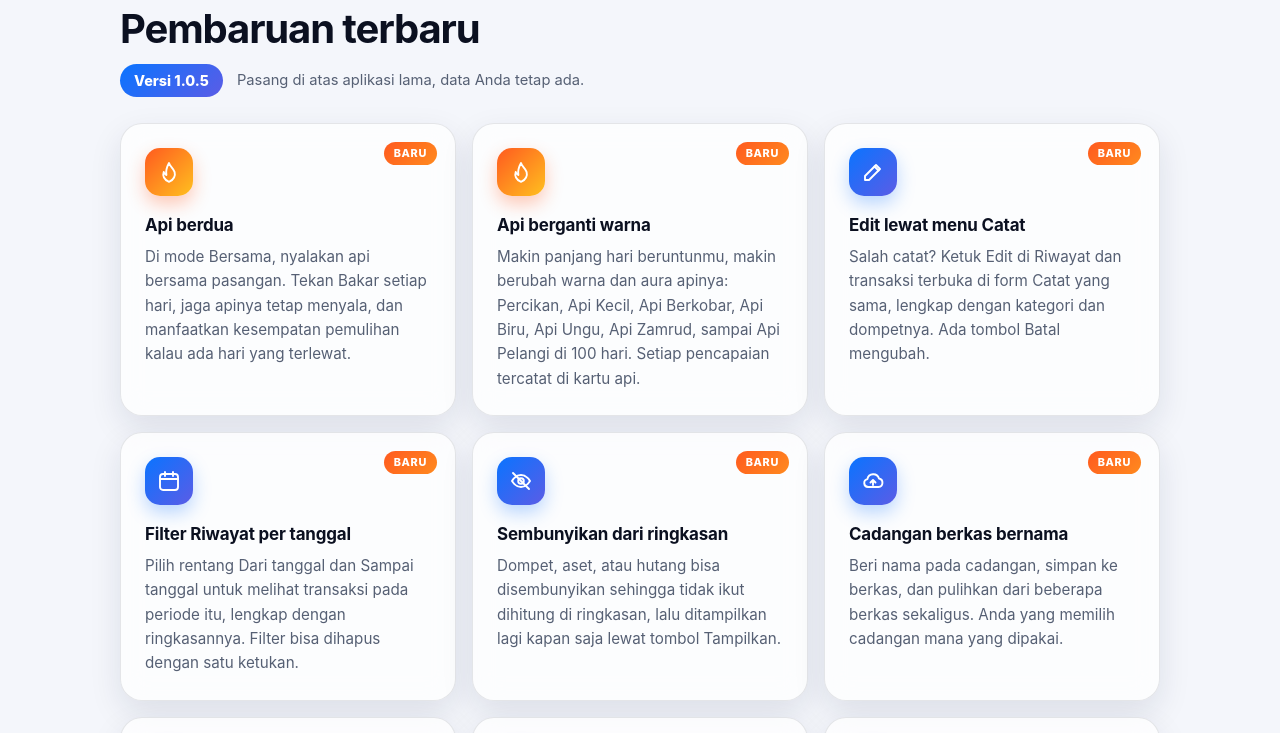
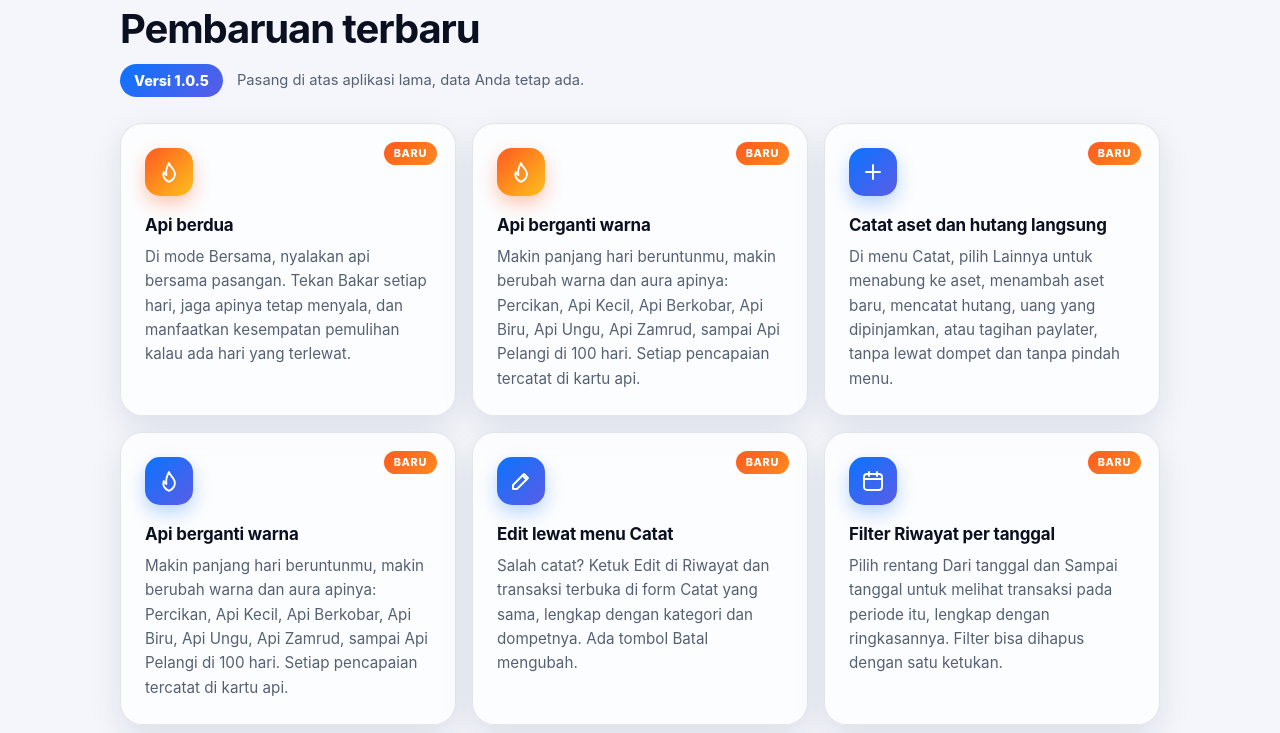
Before and after one commit to Randteritorial/batas-jajan-info, a plain HTML site: page index.html in a window 1280 px wide. Shown: the part 951-1684 px from the top of the page. Drawn offline with Linux system fonts and the light colour scheme; no server answers.

Commit message:
Add files via upload

```diff
--- a/index.html
+++ b/index.html
@@ -268,6 +268,8 @@ footer .fl{display:flex;gap:18px;flex-wrap:wrap}
     <div class="grid">
       <article class="card lift"><span class="tag">BARU</span><span class="ico fire"><svg viewBox="0 0 24 24"><path d="M12 3c.8 3.4 4.5 5.2 5.6 9 1 3.5-.6 8-5.6 9.8C7 20 5.4 15.5 6.7 12c.5 1.4 1.5 2.5 2.7 3-.7-3.5.4-8 2.6-12z"/></svg></span><h3>Api berdua</h3><p>Di mode Bersama, nyalakan api bersama pasangan. Tekan Bakar setiap hari, jaga apinya tetap menyala, dan manfaatkan kesempatan pemulihan kalau ada hari yang terlewat.</p></article>
       <article class="card lift"><span class="tag">BARU</span><span class="ico fire"><svg viewBox="0 0 24 24"><path d="M12 3c.8 3.4 4.5 5.2 5.6 9 1 3.5-.6 8-5.6 9.8C7 20 5.4 15.5 6.7 12c.5 1.4 1.5 2.5 2.7 3-.7-3.5.4-8 2.6-12z"/></svg></span><h3>Api berganti warna</h3><p>Makin panjang hari beruntunmu, makin berubah warna dan aura apinya: Percikan, Api Kecil, Api Berkobar, Api Biru, Api Ungu, Api Zamrud, sampai Api Pelangi di 100 hari. Setiap pencapaian tercatat di kartu api.</p></article>
+      <article class="card lift"><span class="tag">BARU</span><span class="ico"><svg viewBox="0 0 24 24"><path d="M12 5v14M5 12h14"/></svg></span><h3>Catat aset dan hutang langsung</h3><p>Di menu Catat, pilih Lainnya untuk menabung ke aset, menambah aset baru, mencatat hutang, uang yang dipinjamkan, atau tagihan paylater, tanpa lewat dompet dan tanpa pindah menu.</p></article>
+      <article class="card lift"><span class="tag">BARU</span><span class="ico"><svg viewBox="0 0 24 24"><path d="M12 3c.8 3.4 4.5 5.2 5.6 9 1 3.5-.6 8-5.6 9.8C7 20 5.4 15.5 6.7 12c.5 1.4 1.5 2.5 2.7 3-.7-3.5.4-8 2.6-12z"/></svg></span><h3>Api berganti warna</h3><p>Makin panjang hari beruntunmu, makin berubah warna dan aura apinya: Percikan, Api Kecil, Api Berkobar, Api Biru, Api Ungu, Api Zamrud, sampai Api Pelangi di 100 hari. Setiap pencapaian tercatat di kartu api.</p></article>
       <article class="card lift"><span class="tag">BARU</span><span class="ico"><svg viewBox="0 0 24 24"><path d="M4 20h4l11-11-4-4L4 16v4z"/><path d="M13.5 6.5l4 4"/></svg></span><h3>Edit lewat menu Catat</h3><p>Salah catat? Ketuk Edit di Riwayat dan transaksi terbuka di form Catat yang sama, lengkap dengan kategori dan dompetnya. Ada tombol Batal mengubah.</p></article>
       <article class="card lift"><span class="tag">BARU</span><span class="ico"><svg viewBox="0 0 24 24"><rect x="3" y="5" width="18" height="16" rx="3"/><path d="M3 10h18M8 3v4M16 3v4"/></svg></span><h3>Filter Riwayat per tanggal</h3><p>Pilih rentang Dari tanggal dan Sampai tanggal untuk melihat transaksi pada periode itu, lengkap dengan ringkasannya. Filter bisa dihapus dengan satu ketukan.</p></article>
       <article class="card lift"><span class="tag">BARU</span><span class="ico"><svg viewBox="0 0 24 24"><path d="M3 12s3.5-6 9-6 9 6 9 6-3.5 6-9 6-9-6-9-6z"/><circle cx="12" cy="12" r="2.8"/><path d="M4 4l16 16"/></svg></span><h3>Sembunyikan dari ringkasan</h3><p>Dompet, aset, atau hutang bisa disembunyikan sehingga tidak ikut dihitung di ringkasan, lalu ditampilkan lagi kapan saja lewat tombol Tampilkan.</p></article>
```
